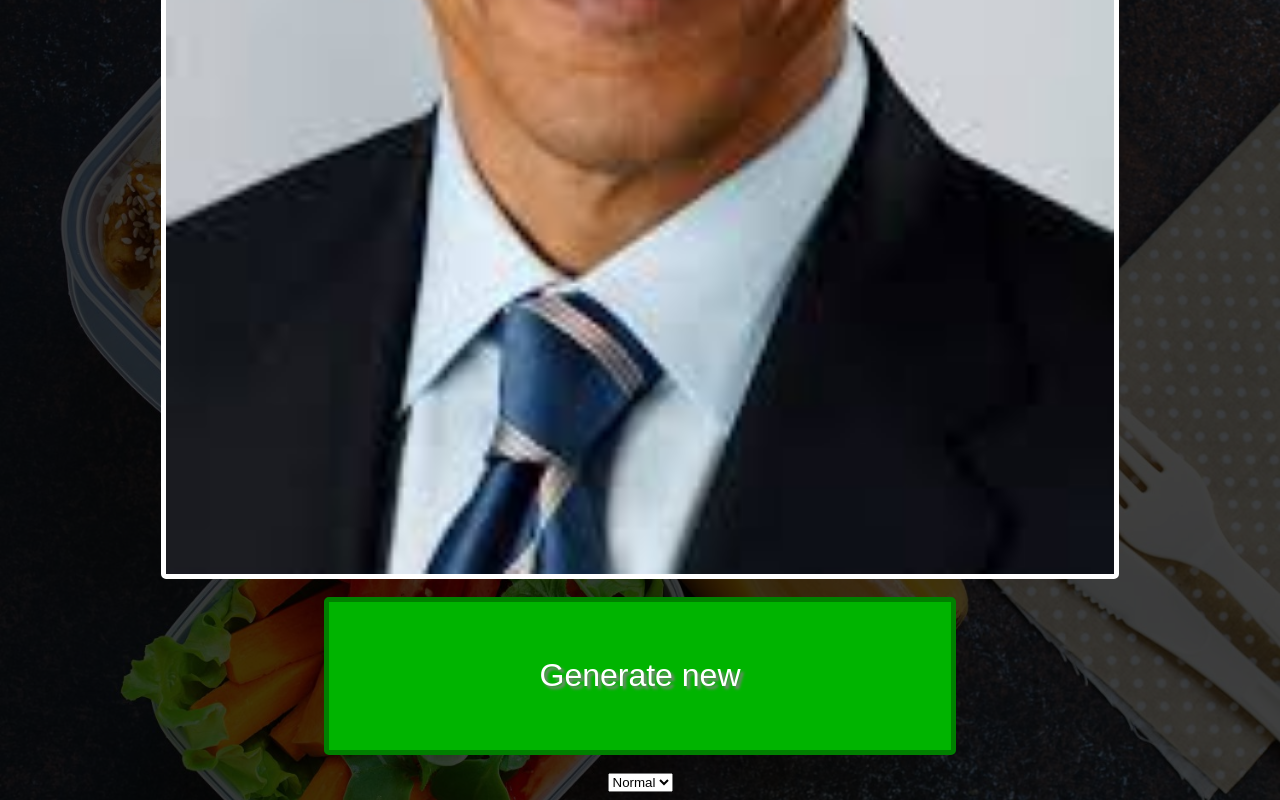
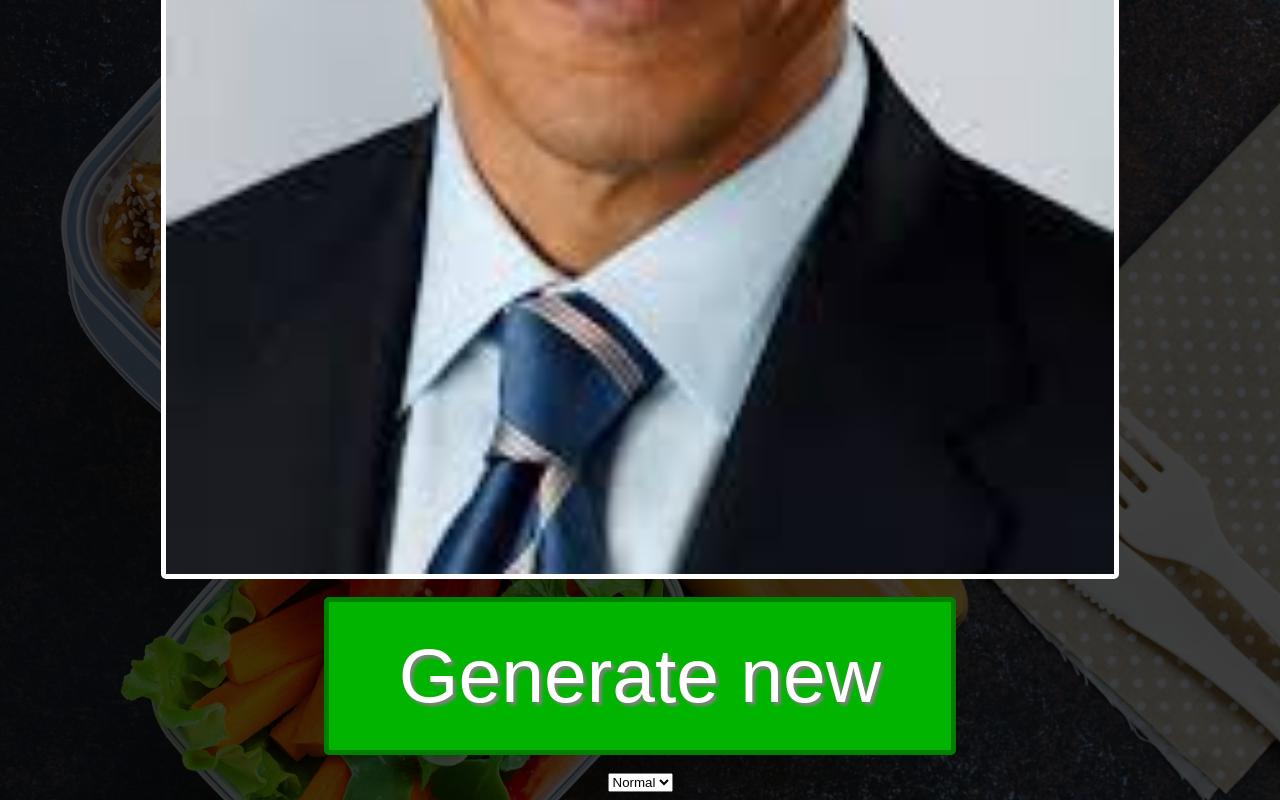
Before and after one commit to ButterSlasher/MealApp, a plain HTML site: page index.html in a window 1280 px wide. Shown: the part 885-1685 px from the top of the page. Drawn offline with Linux system fonts and the light colour scheme.

Commit message:
Add files via upload

```diff
--- a/style.css
+++ b/style.css
@@ -26,7 +26,7 @@ body {
     width: 50%;
     aspect-ratio: 4 / 1;
 
-    font-size: 200%;
+    font-size: 6vw;
 
     color: white;
 
```
